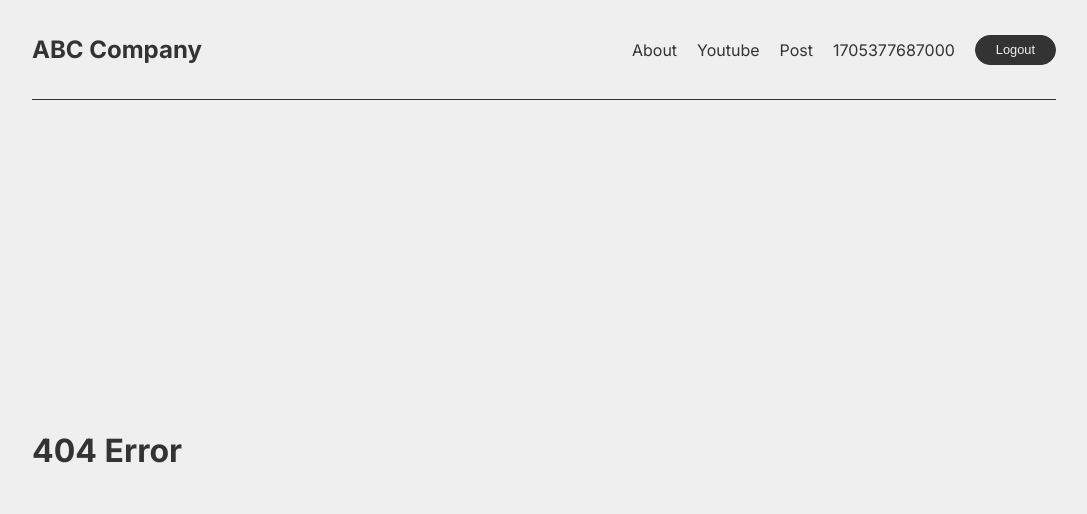
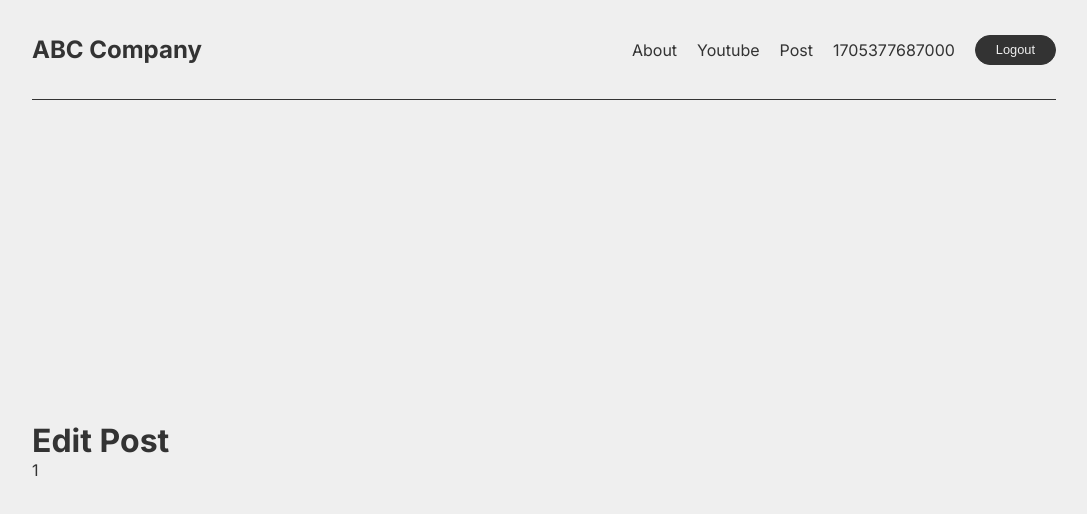
Before and after one commit to Moon-YJ/next14, a Next.js app: page /post/edit/1 in a window 1280 px wide. Before the commit this address had no page. Shown: the top 514 px of the page, without its empty margins (96-1183 px from the left). Built offline with nearby package versions, Linux system fonts and the light colour scheme.

Commit message:
post detail페이지에서 edit페이지로 dynamic routing 처리

```diff
--- a/src/app/post/[id]/page.jsx
+++ b/src/app/post/[id]/page.jsx
@@ -2,6 +2,7 @@ import clsx from 'clsx';
 import styles from './postDetail.module.scss';
 import { deletePost, getPosts } from '@/lib/actions';
 import Image from 'next/image';
+import Link from 'next/link';
 
 export default async function PostDetail({ params }) {
 	const post = await getPosts(params.id);
@@ -20,8 +21,10 @@ export default async function PostDetail({ params }) {
 				<div className={clsx(styles.txt)}>
 					<h2>{post.title}</h2>
 					<p>{post.desc}</p>
+					<Link href={`/post/edit/${params.id}`}>Edit</Link>
 					{/* 서버 컴포넌트에서는 onClick 이벤트 적용되지 않으므로(해당 이벤트는 클라이언트 방식에서만 가능하기 때문) 이벤트 발생시킬 버튼을 form 태그로 감싸서 서버 액션 함수를 acitons.js에 등록해서 적용 */}
 					{/* 인수 전달시에는 hidden타입의 input을 만들어서 name에 연동하면 서버액션함수에 파라미터로 전달됨 */}
+					{/* 만든 함수를 모든 컴포넌트에서 자유롭게 사용할 수 있는 api router에 비해 서버액션은 재사용성이 떨어지는 단점이 있음(==> form 태그 자체를 컴포넌트로 묶어서 활용하는 방법 사용) */}
 					<form action={deletePost}>
 						<nav>
 							<input type='hidden' name={params.id} />
--- /dev/null
+++ b/src/app/post/edit/[id]/page.jsx
@@ -0,0 +1,12 @@
+import clsx from 'clsx';
+import styles from './edit.module.scss';
+
+export default function Edit({ params }) {
+	const { id } = params;
+	return (
+		<div className={clsx(styles.edit)}>
+			<h1>Edit Post</h1>
+			<p>{id}</p>
+		</div>
+	);
+}
--- a/src/lib/actions.js
+++ b/src/lib/actions.js
@@ -20,7 +20,7 @@ export const getPosts = async id => {
 export const addPosts = async data => {
 	'use server'; // 서버쪽에 데이터를 요청해야하므로 해당 구문 추가
 	//console.log(data); // 브라우저 콘솔창이 아닌 서버 터미널에서 확인 가능 //결과 - { name: 'title', value: 'ㅁㅁ' }, { name: 'img', value: 'ㅁㅁㅁ' }, { name: 'desc', value: 'ㅁㅁㅁ' }
-	const { title, img, desc } = Object.fromEntries(data); // 객체의 value값만 뽑아서 key, value 객체로 반환해주는 메서드 //결과 - { title: 'ㅁㅁ', img: 'ㅁㅁㅁ', desc: 'ㅁㅁㅁ'}
+	const { title, img, desc } = Object.fromEntries(data); // 객체의 key값은 제외하고 value값만 뽑아서 key, value 객체로 반환해주는 메서드 //결과 - { title: 'ㅁㅁ', img: 'ㅁㅁㅁ', desc: 'ㅁㅁㅁ'}
 
 	try {
 		connectDB();
```
Also changed, not shown: src/app/post/edit/[id]/edit.module.scss (added).
